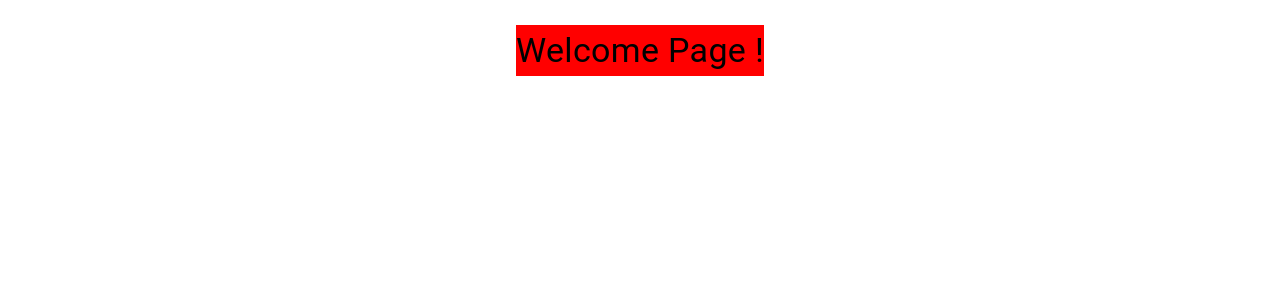
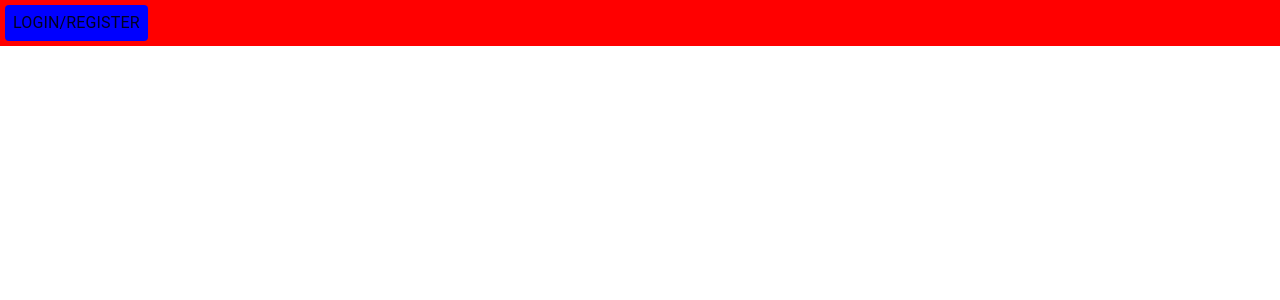
Before and after one commit to Dieselow/archi-company-project-web, a React (Create React App) app: page / in a window 1280 px wide. Shown: the top 300 px of the page. Built offline with nearby package versions, Linux system fonts and the light colour scheme.

Commit message:
Custom button

```diff
--- a/package.json
+++ b/package.json
@@ -12,8 +12,10 @@
     "@types/node": "^12.0.0",
     "@types/react": "^17.0.0",
     "@types/react-dom": "^17.0.0",
+    "@types/react-router-dom": "^5.3.0",
     "react": "^17.0.2",
     "react-dom": "^17.0.2",
+    "react-router-dom": "^5.3.0",
     "react-scripts": "4.0.3",
     "typescript": "^4.1.2"
   },
--- a/public/index.html
+++ b/public/index.html
@@ -26,7 +26,7 @@
     -->
     <title>React App</title>
   </head>
-  <body>
+  <body style="margin: 0%;">
     <noscript>You need to enable JavaScript to run this app.</noscript>
     <div id="root"></div>
     <!--
--- /dev/null
+++ b/src/components/customButton/customButton.style.ts
@@ -0,0 +1,13 @@
+import { makeStyles, createStyles } from '@material-ui/core/styles';
+
+export const useStyles = makeStyles(thme =>
+({
+    button: {
+        margin: 0,
+        backgroundColor: 'blue',
+    },
+    typography: {
+
+    }
+})
+);
--- /dev/null
+++ b/src/components/customButton/customButton.tsx
@@ -0,0 +1,23 @@
+import React from 'react';
+import { Button, Typography } from '@material-ui/core';
+import { useStyles } from './customButton.style';
+
+type Props = {
+    text: string;
+    onClick: () => void;
+}
+
+export const CustomButton = (props: Props) => {
+    const styleProps = {
+    }
+    const classes = useStyles(styleProps);
+
+    return (
+        <Button className={classes.button}
+            onClick={() => props.onClick()}>
+            <Typography className ={classes.typography}>
+                {props.text}
+            </Typography>
+        </Button>
+    );
+}
--- /dev/null
+++ b/src/components/header/header.style.ts
@@ -0,0 +1,13 @@
+import { makeStyles, createStyles } from '@material-ui/core/styles';
+
+export const useStyles = makeStyles(thme =>
+({
+    box: {
+        padding : 5,
+        display: 'flex',
+        flexDirection: 'row',
+        margin: 0,
+        backgroundColor: 'red',
+    },
+})
+);
--- /dev/null
+++ b/src/components/header/header.tsx
@@ -0,0 +1,22 @@
+import React from 'react';
+import { Box, Typography } from '@material-ui/core';
+import { useStyles } from './header.style';
+import { CustomButton } from '../customButton/customButton';
+type Props = {
+}
+
+const onClick = () => {
+    console.log('Clicked !')
+}
+
+export const Header = (props: Props) => {
+    const styleProps = {
+    }
+    const classes = useStyles(styleProps);
+
+    return (
+        <Box className={classes.box}>
+            <CustomButton onClick={onClick} text={'Login/Register'}/>
+        </Box>
+    );
+}
--- a/src/components/welcomePage/welcomePage.style.ts
+++ b/src/components/welcomePage/welcomePage.style.ts
@@ -3,11 +3,12 @@ import { makeStyles, createStyles } from '@material-ui/core/styles';
 export const useStyles = makeStyles(thme =>
   ({
     box : {
-      margin: 25,
       alignItems:'center',
       justifyContent: 'center',
       display:'flex',
       flexDirection:'column',
+      margin : 0,
+      backgroundColor : 'green'
     },
     title :{
         backgroundColor: 'red',
--- a/src/components/welcomePage/welcomePage.tsx
+++ b/src/components/welcomePage/welcomePage.tsx
@@ -1,7 +1,10 @@
 import React from 'react';
 import { Avatar, Box } from '@material-ui/core';
-import {useStyles} from './welcomePage.style';
+import { useStyles } from './welcomePage.style';
 import { Title } from '../title/title';
+import { Header } from '../header/header';
+import { BrowserRouter as Router, Switch, Route, Link } from 'react-router-dom';
+
 
 type Props = {
 }
@@ -10,8 +13,18 @@ export const WelcomePage = (props: Props) => {
   const classes = useStyles();
 
   return (
-    <Box className={classes.box}>
-        <Title fontSize ={34} text = {'Welcome Page !'}/>
-    </Box>
+        <Header/>
+    // <Router>
+    //     {/* A <Switch> looks through its children <Route>s and
+    //         renders the first one that matches the current URL. */}
+    //     <Switch>
+    //       <Route path="/patient">
+    //         <Title fontSize={34} text={'Welcome Page Patient !'} />
+    //       </Route>
+    //       <Route path="/doctor">
+    //         <Title fontSize ={34} text = {'Welcome Page Doctor !'}/>
+    //       </Route>
+    //     </Switch>
+    // </Router>
   );
 }
```
Also changed, not shown: 1 other file (tests, documents, lock files or other folders).
